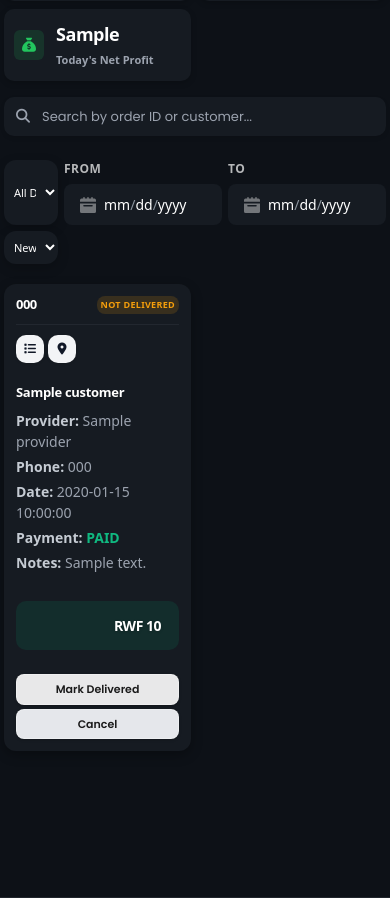
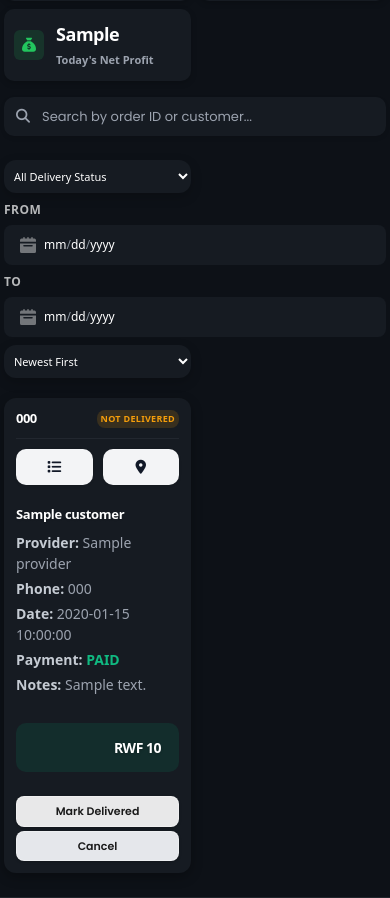
Before and after one commit to ndwyfrank56-cmyk/my-ecommerce-dashboard, a Python web app: template templates/orders.html in a window 390 px wide. Shown: the part 257-1155 px from the top of the page. Run offline with Jinja, Linux system fonts and the light colour scheme; the template is opened without the code that fills it: most values are stand-ins (such as "Sample title", 1, 10 or a date in 2020).

Commit message:
Mobile: improve Orders filters grid and action icon layout for ≤480px

```diff
--- a/static/styles.css
+++ b/static/styles.css
@@ -1791,6 +1791,34 @@ input[type="date"]::-webkit-calendar-picker-indicator {
   color: #1a1a1a !important;
 }
 
+/* Extra-small phones overrides (placed late to win over 768px rules) */
+@media (max-width: 480px) {
+  /* Filters: 2 columns, dates full width */
+  .filters-row {
+    display: grid !important;
+    grid-template-columns: 1fr 1fr !important;
+    gap: 8px !important;
+  }
+  .filters-row .date-inputs-wrapper { display: contents !important; }
+  .filters-row .date-picker-container { grid-column: 1 / -1 !important; }
+  .modern-date-picker { height: 40px !important; font-size: 12px !important; }
+  .filter-select, .filter-input { min-width: 0 !important; width: 100% !important; }
+
+  /* Order card action icons: separate nicely */
+  .order-actions {
+    display: grid !important;
+    grid-template-columns: 1fr 1fr !important;
+    gap: 10px !important;
+    margin-bottom: 8px !important;
+  }
+  .order-actions .icon-btn {
+    width: 100% !important;
+    height: 36px !important;
+    border-radius: 10px !important;
+  }
+  .order-actions .icon-btn i { font-size: 14px !important; }
+}
+
 /* Removed hover effects and transitions */
 
 /* Pagination */
```
